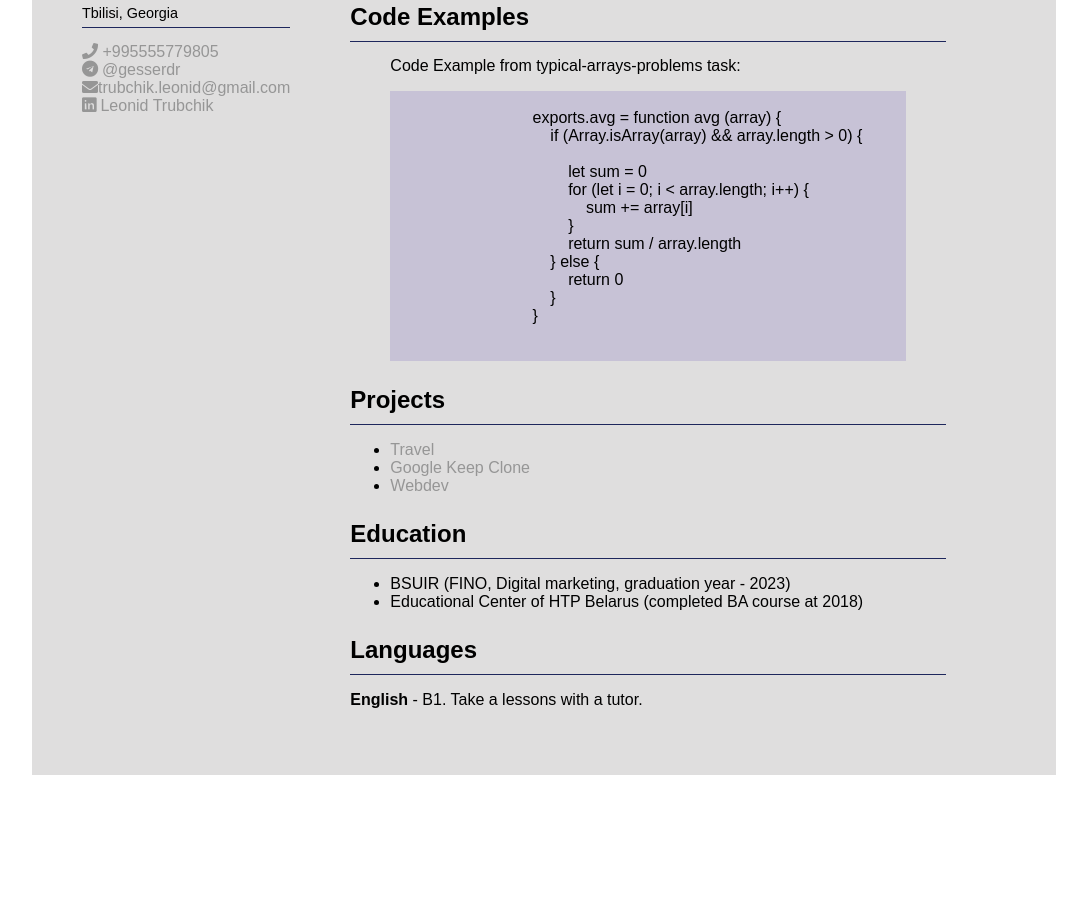
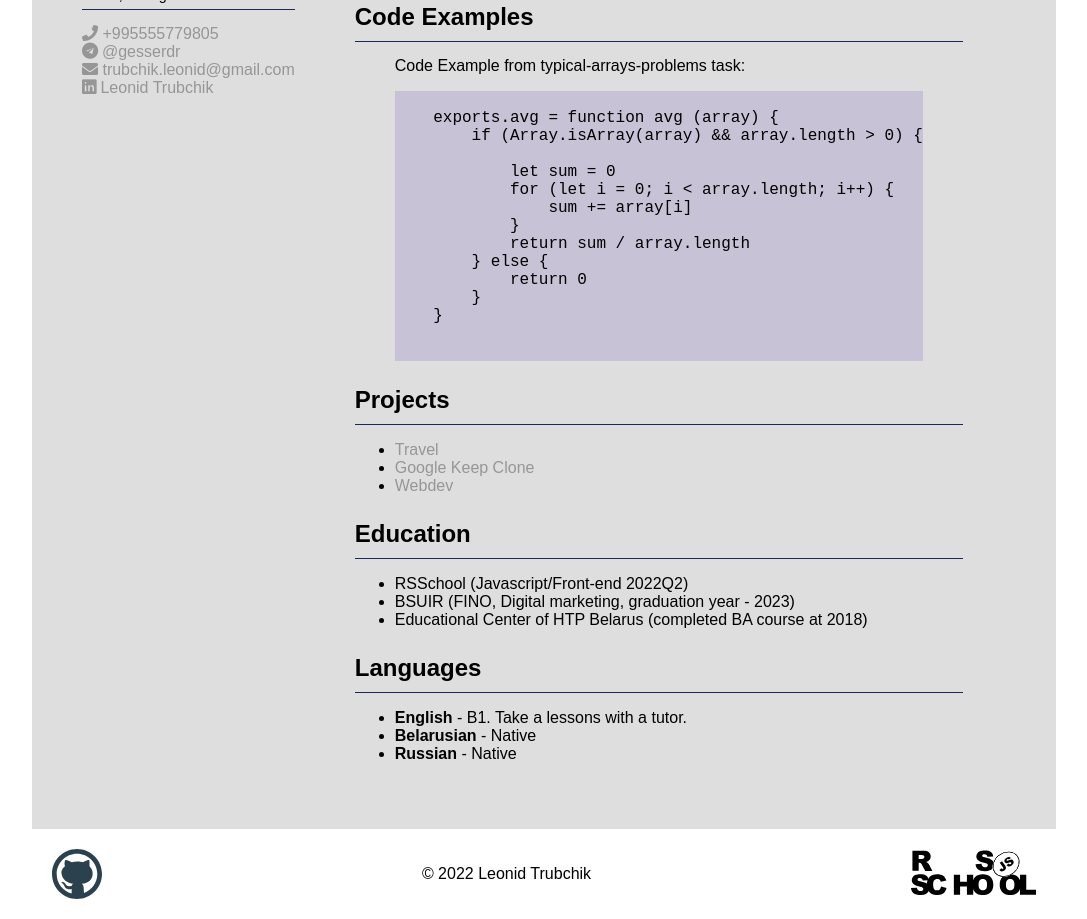
Before and after one commit to leonidtrubchik/rsschool-cv, a plain HTML site: page index.html in a window 1280 px wide. Shown: the part 445-1364 px from the top of the page, without its empty margins (96-1183 px from the left). Before the commit the page ends 1228 px from the top, so only its background shows below. Drawn offline with Linux system fonts and the light colour scheme.

Commit message:
feat: add footer

```diff
--- a/index.html
+++ b/index.html
@@ -31,7 +31,7 @@
 
 
             <aside class="sidebar">
-                <img class="photo" id="contacts" src="./img/photo.jpeg" width="180" alt="Photo">
+                <img class="photo" id="contacts" src="./assets/img/photo.jpeg" width="180" alt="Photo">
 
                 <div class="header-info">
                     <h1>Leonid Trubchik</h1>
@@ -41,7 +41,7 @@
                     <ul class="contacts">
                         <li class="contacts__phone"> <a href="">+995555779805</a> </li>
                         <li class="contacts__telegram"> <a href="">@gesserdr</a></li>
-                        <li class="contacts__email">trubchik.leonid@gmail.com</li>
+                        <li class="contacts__email">&#160trubchik.leonid@gmail.com</li>
                         <li class="contacts__linkedin"> <a href="https://linkedin.com/in/leonid-trubchik">Leonid Trubchik</a></li>
                     </ul>
                 </div>
@@ -79,7 +79,7 @@
                     <figure>
                         <figcaption>Code Example from typical-arrays-problems task:</figcaption>
                         <pre class="code-example-first">
-                            <code>
+                            <code class="code">
     exports.avg = function avg (array) {
         if (Array.isArray(array) && array.length > 0) {
 
@@ -112,6 +112,7 @@
                     <h2 id="education">Education</h2>
                     <div class="underline"></div>
                     <ul>
+                        <li>RSSchool (Javascript/Front-end 2022Q2)</li>
                         <li>BSUIR (FINO, Digital marketing, graduation year - 2023)</li>
                         <li>Educational Center of HTP Belarus (completed BA course at 2018)</li>
                     </ul>
@@ -119,10 +120,20 @@
                 <section>
                     <h2 id="languages">Languages</h2>
                     <div class="underline"></div>
-                    <p><strong>English</strong> - B1. Take a lessons with a tutor.</p>
+                    <ul>
+                        <li><strong>English</strong> - B1. Take a lessons with a tutor.</li>
+                        <li><strong>Belarusian</strong> - Native</li>
+                        <li><strong>Russian</strong> - Native</li>
+                    </ul>
                 </section>
             </main>
         </div>
+
+        <footer class="footer">
+            <a href="https://github.com/leonidtrubchik" class="github-link social-icon"></a>
+            <p class="author">© 2022 Leonid Trubchik</p>
+            <a href="https://rs.school/js/" class="rsschool-link social-icon"></a>
+        </footer>
     </div>
 </body>
 </html>
--- a/style.css
+++ b/style.css
@@ -1,5 +1,9 @@
 * {
     font-family: 'Montserrat', sans-serif;
+}
+
+body {
+    margin: 0 0;
 }
 
 main {
@@ -123,4 +127,36 @@ ul.contacts li {
 
 .code-example-first {
     background: rgb(199, 194, 214);
+    font-family: monospace, monospace;
 }
+
+.code {
+    font-family: monospace, monospace;
+}
+
+.footer {
+    display: flex;
+    justify-content: space-between;
+    margin: 20px auto;
+    padding: 0 20px;
+}
+
+.github-link {
+    background-image: url(./assets/svg/github.svg);
+    width: 50px;
+    height: 50px;
+}
+
+.rsschool-link {
+    background-image: url(./assets/svg/rsschool.svg);
+    width: 125px;
+}
+
+.social-icon {
+    display: block;
+    background-repeat: no-repeat;
+}
+
+.social-icon:hover {
+    opacity: .7;
+}
```
Also changed, not shown: assets/img/photo.jpeg (renamed from img/photo.jpeg), assets/svg/github.svg (added), assets/svg/rsschool.svg (added). Lines whose indentation alone changed are shown as unchanged.
